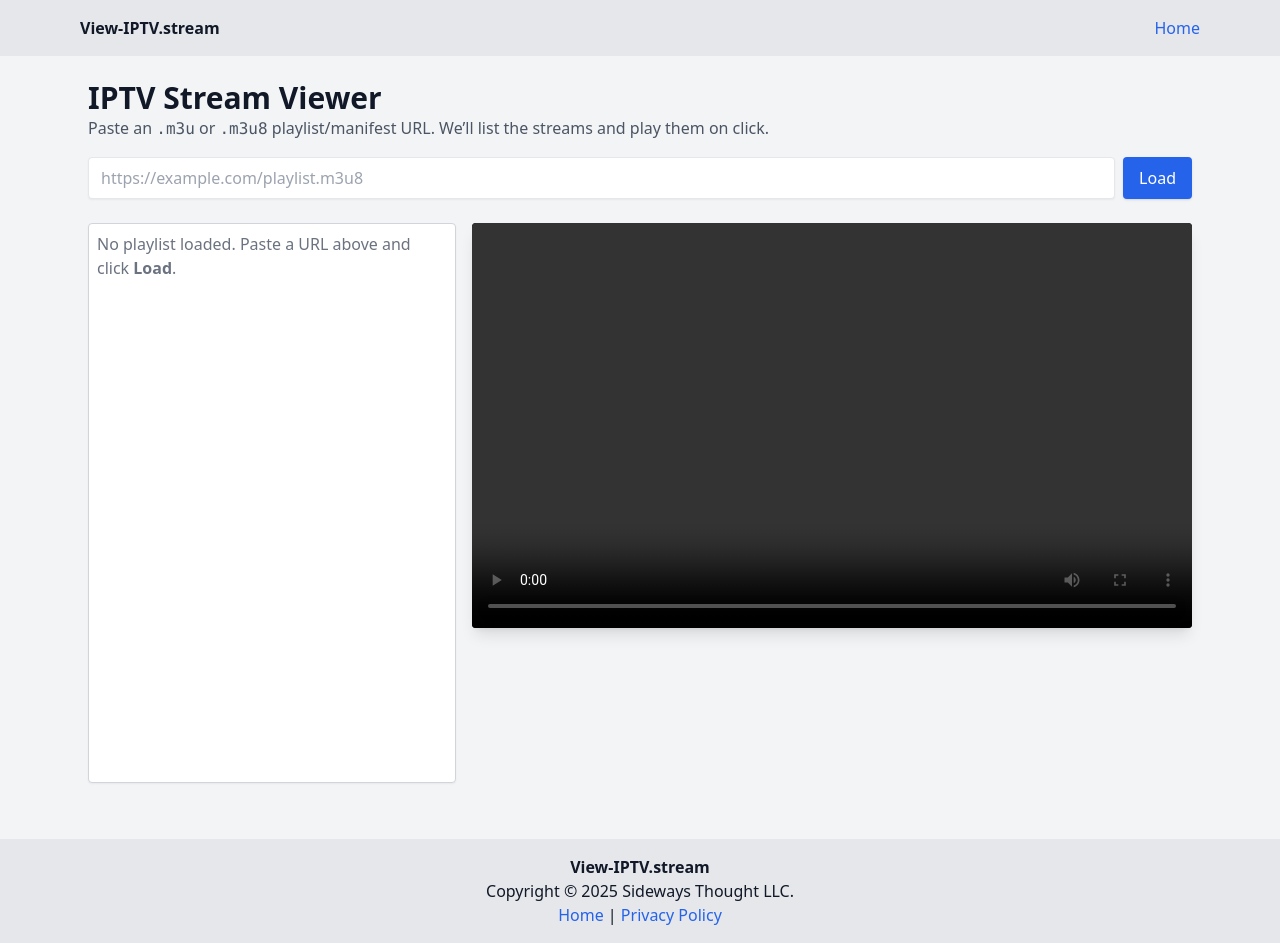
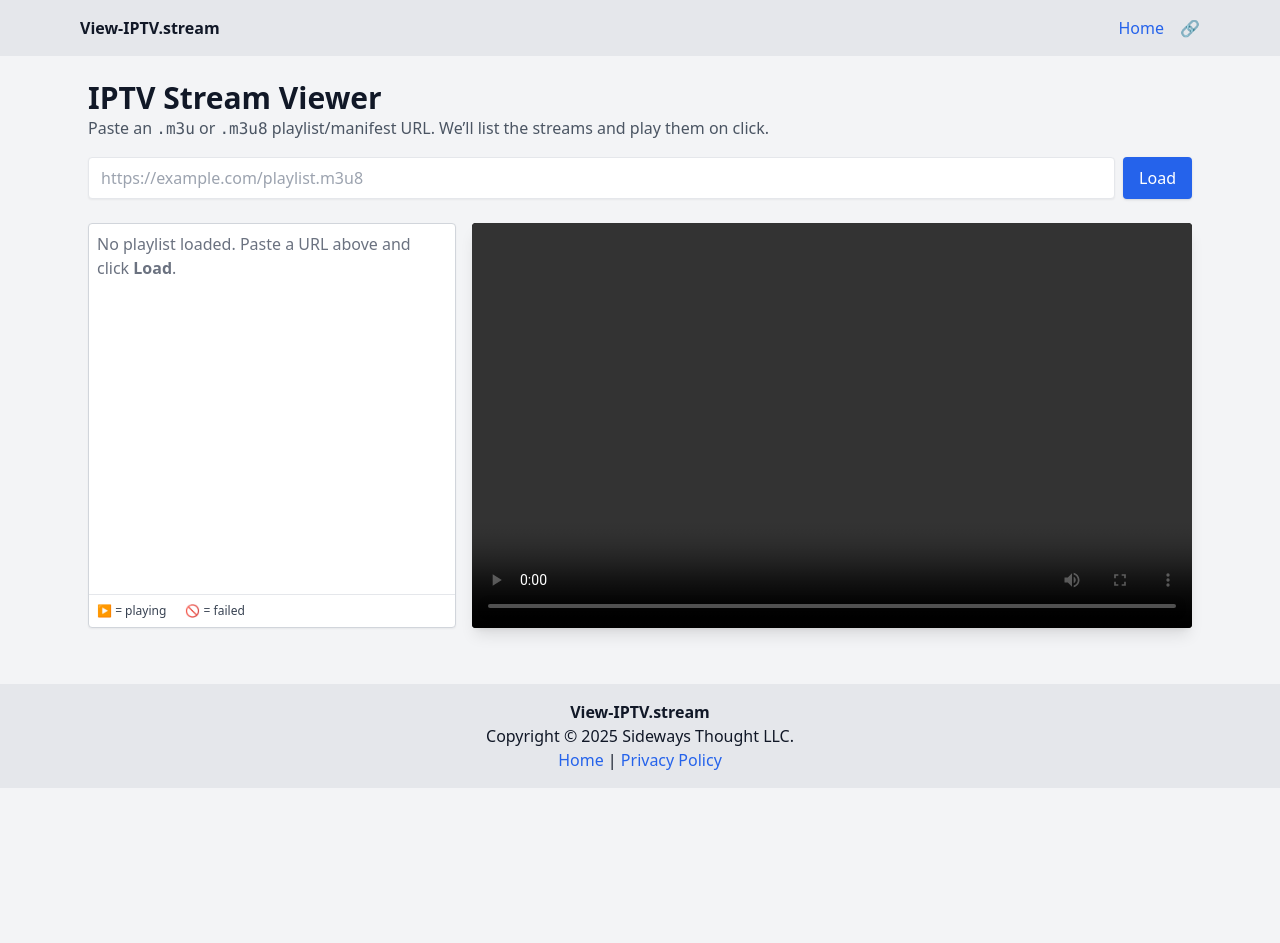
Before and after one commit to sidewaysthought/iptv-podder, a PHP site: page / in a window 1280 px wide. After the commit the page ends 788 px from the top, so only its background shows below. Run offline with PHP 8.4, Linux system fonts and the light colour scheme; some libraries are stand-ins or nearby versions.

Commit message:
Restore main features and reapply sharing

```diff
--- a/index.php
+++ b/index.php
@@ -33,8 +33,8 @@
         <!-- Two‑column layout -->
         <div class="flex flex-col lg:flex-row gap-4 mt-6">
             <!-- Sidebar: search + list -->
-            <aside
-                class="lg:w-1/3 w-full flex flex-col border border-gray-300 rounded shadow-sm h-[70vh] overflow-hidden bg-white">
+            <aside id="playlistContainer"
+                class="lg:w-1/3 w-full flex flex-col border border-gray-300 rounded shadow-sm overflow-hidden bg-white">
                 <!-- Search -->
                 <div id="searchWrap" class="hidden p-2 border-b border-gray-200">
                     <input id="searchInput" type="text" placeholder="Filter channels..."
@@ -43,11 +43,15 @@
 
                 <!-- Streams list -->
                 <ul id="streamList" class="flex-1 overflow-y-auto space-y-1 text-blue-700 p-2 pr-3"></ul>
+                <div class="border-t text-xs text-gray-700 p-2 space-x-4" aria-label="Legend">
+                    <span><span aria-hidden="true">▶</span> <span class="sr-only">Playing</span> = playing</span>
+                    <span><span aria-hidden="true" class="text-red-500">🚫</span> <span class="sr-only">Error</span> = failed</span>
+                </div>
             </aside>
 
             <!-- Player -->
             <section class="flex-1">
-                <div class="relative w-full" style="padding-top: 56.25%;"> <!-- 16:9 Aspect Ratio -->
+                <div id="playerWrapper" class="relative w-full" style="padding-top: 56.25%;"> <!-- 16:9 Aspect Ratio -->
                     <video id="videoPlayer" class="absolute top-0 left-0 w-full h-full rounded shadow-lg bg-black" controls preload="metadata"></video>
                 </div>
             </section>
--- a/main.js
+++ b/main.js
@@ -1,13 +1,60 @@
 let hls = null;
 let activeLi = null;
+let currentPlaylist = null;
+
+const shareBtn = document.getElementById("shareBtn");
+const shareMenu = document.getElementById("shareMenu");
+const sharePlaylistBtn = document.getElementById("sharePlaylistBtn");
+const shareVideoBtn = document.getElementById("shareVideoBtn");
 const loadBtn = document.getElementById("loadBtn");
 const manifestInput = document.getElementById("manifestUrl");
 const streamList = document.getElementById("streamList");
 const searchWrap = document.getElementById("searchWrap");
 const searchInput = document.getElementById("searchInput");
 const video = document.getElementById("videoPlayer");
+const playlistContainer = document.getElementById("playlistContainer");
+const playerWrapper = document.getElementById("playerWrapper");
 
 loadBtn.addEventListener("click", fetchAndRender);
+
+function adjustPlaylistHeight() {
+    if (!playlistContainer || !playerWrapper) return;
+    if (window.matchMedia("(min-width: 1024px)").matches) {
+        playlistContainer.style.height = playerWrapper.offsetHeight + "px";
+    } else {
+        playlistContainer.style.height = "";
+    }
+}
+
+document.addEventListener("DOMContentLoaded", adjustPlaylistHeight);
+window.addEventListener("resize", adjustPlaylistHeight);
+
+shareBtn.addEventListener("click", () => {
+  const hidden = shareMenu.classList.toggle("hidden");
+  shareBtn.setAttribute("aria-expanded", String(!hidden));
+  updateShareMenuState();
+});
+
+document.addEventListener("click", (e) => {
+  if (!shareBtn.contains(e.target) && !shareMenu.contains(e.target)) {
+    hideShareMenu();
+  }
+});
+
+sharePlaylistBtn.addEventListener("click", () => {
+  if (sharePlaylistBtn.disabled) return;
+  const url = new URL(window.location);
+  url.searchParams.delete("program");
+  doShare(url.toString());
+  hideShareMenu();
+});
+
+shareVideoBtn.addEventListener("click", () => {
+  if (shareVideoBtn.disabled) return;
+  const url = new URL(window.location);
+  doShare(url.toString());
+  hideShareMenu();
+});
 
 searchInput.addEventListener("input", () => {
     const term = searchInput.value.trim().toLowerCase();
@@ -31,6 +78,8 @@ async function fetchAndRender() {
         renderList(items);
         searchWrap.classList.toggle("hidden", items.length < 8);
         updateUrlParams({ playlist: url, program: null });
+        currentPlaylist = items.length ? url : null;
+        updateShareMenuState();
     } catch (err) {
         console.error(err);
         alert(`Failed: ${err.message}. Server must allow CORS.`);
@@ -94,9 +143,12 @@ function renderList(items) {
         return;
     }
 
+    updateShareMenuState();
+
     items.forEach((item, idx) => {
         const li = document.createElement("li");
         li.dataset.label = item.label;
+        li.dataset.uri = item.uri;
         li.className = "cursor-pointer hover:underline flex items-center";
         li.innerHTML = `
     <span>${item.label || `Stream ${idx + 1}`}</span>
@@ -111,6 +163,8 @@ function renderList(items) {
 
 function showPlaceholder() {
     streamList.innerHTML = '<li class="text-gray-500">No playlist loaded. Paste a URL above and click <strong>Load</strong>.</li>';
+    currentPlaylist = null;
+    updateShareMenuState();
 }
 
 function play(url, li) {
@@ -161,6 +215,7 @@ function play(url, li) {
 
     setPlayIcon(li);
     activeLi = li;
+    updateShareMenuState();
 }
 
 function setPlayIcon(li) {
@@ -192,3 +247,40 @@ function updateUrlParams(params) {
     }
     history.replaceState(null, "", url);
 }
+
+// Auto-load playlist and program from URL parameters
+document.addEventListener("DOMContentLoaded", () => {
+    const params = new URLSearchParams(window.location.search);
+    const playlist = params.get("playlist");
+    const program = params.get("program");
+
+    if (playlist) {
+        manifestInput.value = playlist;
+        fetchAndRender().then(() => {
+            if (program) {
+                const li = [...streamList.children].find(
+                    (el) => el.dataset.uri === program
+                );
+                play(program, li);
+            }
+        });
+    }
+});
+
+function hideShareMenu() {
+  shareMenu.classList.add("hidden");
+  shareBtn.setAttribute("aria-expanded", "false");
+}
+
+function updateShareMenuState() {
+  sharePlaylistBtn.disabled = !currentPlaylist;
+  shareVideoBtn.disabled = !activeLi;
+}
+
+function doShare(url) {
+  if (navigator.share) {
+    navigator.share({ url }).catch(() => {});
+  } else {
+    prompt("Copy this link:", url);
+  }
+}
--- a/partials/header.php
+++ b/partials/header.php
@@ -1,8 +1,18 @@
 <header class="bg-gray-200">
     <div class="container mx-auto max-w-6xl flex justify-between items-center p-4">
         <div class="font-semibold">View-IPTV.stream</div>
-        <nav class="space-x-4">
+        <nav class="space-x-4 flex items-center">
             <a href="index.php" class="text-blue-600 hover:underline">Home</a>
+            <div class="relative">
+                <button id="shareBtn" aria-haspopup="true" aria-expanded="false" class="text-blue-600">
+                    <span aria-hidden="true">🔗</span>
+                    <span class="sr-only">Share</span>
+                </button>
+                <div id="shareMenu" class="absolute right-0 mt-2 w-48 bg-white border rounded shadow hidden">
+                    <button id="sharePlaylistBtn" class="block w-full text-left px-2 py-1 hover:bg-gray-100 disabled:opacity-50" disabled>Share playlist</button>
+                    <button id="shareVideoBtn" class="block w-full text-left px-2 py-1 hover:bg-gray-100 disabled:opacity-50" disabled>Share playlist &amp; video</button>
+                </div>
+            </div>
         </nav>
     </div>
 </header>
```
Also changed, not shown: README.md.
